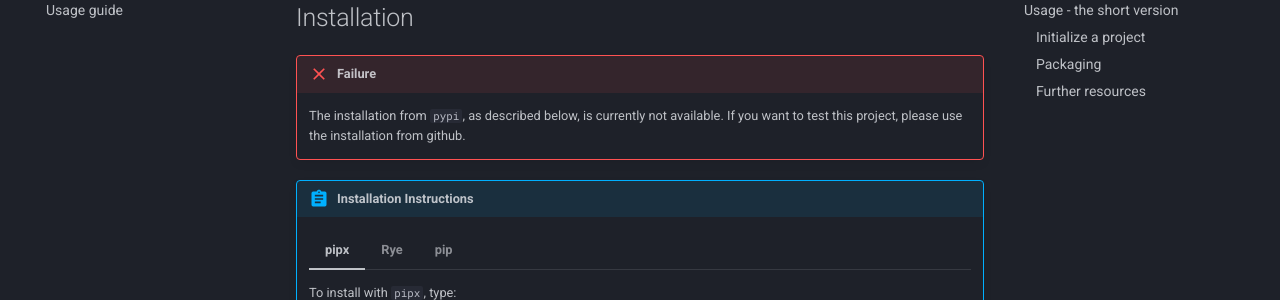
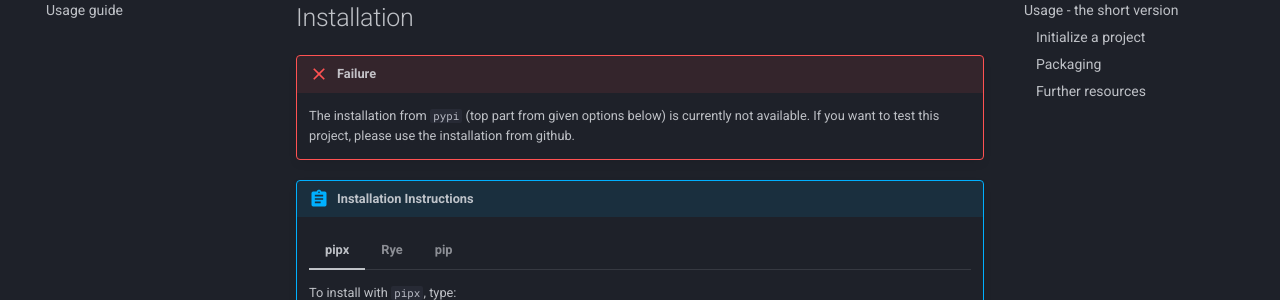
Before and after one commit to trappitsch/box, an MkDocs documentation site: the page built from docs/index.md, in a window 1280 px wide and 900 px high, scrolled down 470 px. Shown: the part 152-452 px from the top of the window. Built offline with MkDocs 1.6.1 and Material for MkDocs 9.7.7, drawn with Linux system fonts in a browser that asks for light colours; comment, search, counter and statistics services are not loaded.

Commit message:
fix typo

```diff
--- a/docs/index.md
+++ b/docs/index.md
@@ -29,7 +29,7 @@ Instructions to do so can be found
 
 !!! failure
 
-    The installation from `pypi`, as described below, is currently not available.
+    The installation from `pypi` (top part from given options below) is currently not available.
     If you want to test this project, please use the installation from github.
 
 !!! abstract "Installation Instructions"
```
